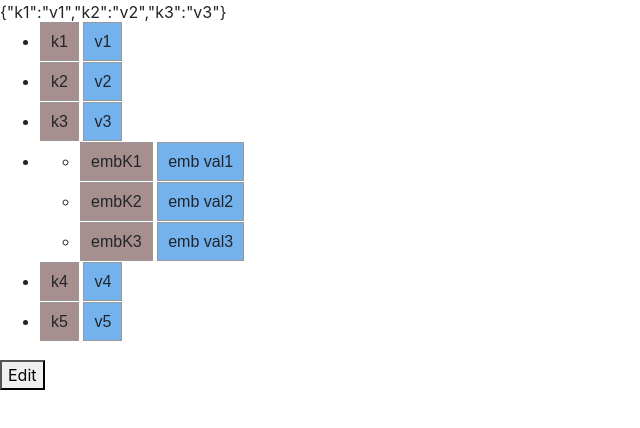
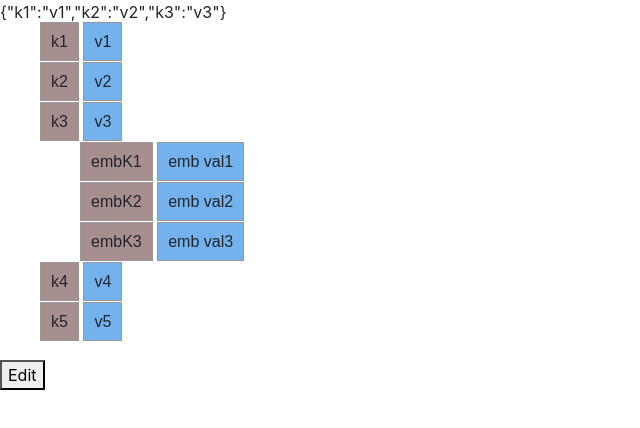
Before and after one commit to odedwolff/cv_asgn_odin, a React (Create React App) app: page / in a window 1280 px wide. Shown: the top 428 px of the page, without its empty margins (0-640 px from the left). Built offline with nearby package versions, Linux system fonts and the light colour scheme.

Commit message:
style details

```diff
--- a/src/styles/style_basic.js
+++ b/src/styles/style_basic.js
@@ -29,3 +29,7 @@ export const colKey = {
         'min-height':'35px',
         'margin-top':'5px'
 }
+
+export const list = {
+    'list-style-type': 'none'
+}
--- a/src/utils/data_print.js
+++ b/src/utils/data_print.js
@@ -1,10 +1,10 @@
 import React from 'react'
-import {colKey, colVal, lisItemKVal} from '../styles/style_basic'
+import {colKey, colVal, lisItemKVal, list} from '../styles/style_basic'
 
 //print a fomatted object
 export  function renderObjViewMode(obj, depth){
     const keys = Object.keys(obj);
-    return <ul>
+    return <ul style = {list}>
          {
                 keys.map((k, i)=> <li key={i} style={lisItemKVal}>
                                 {typeof obj[k] === 'object'? renderObjViewMode(obj[k], depth + 1) :
```
